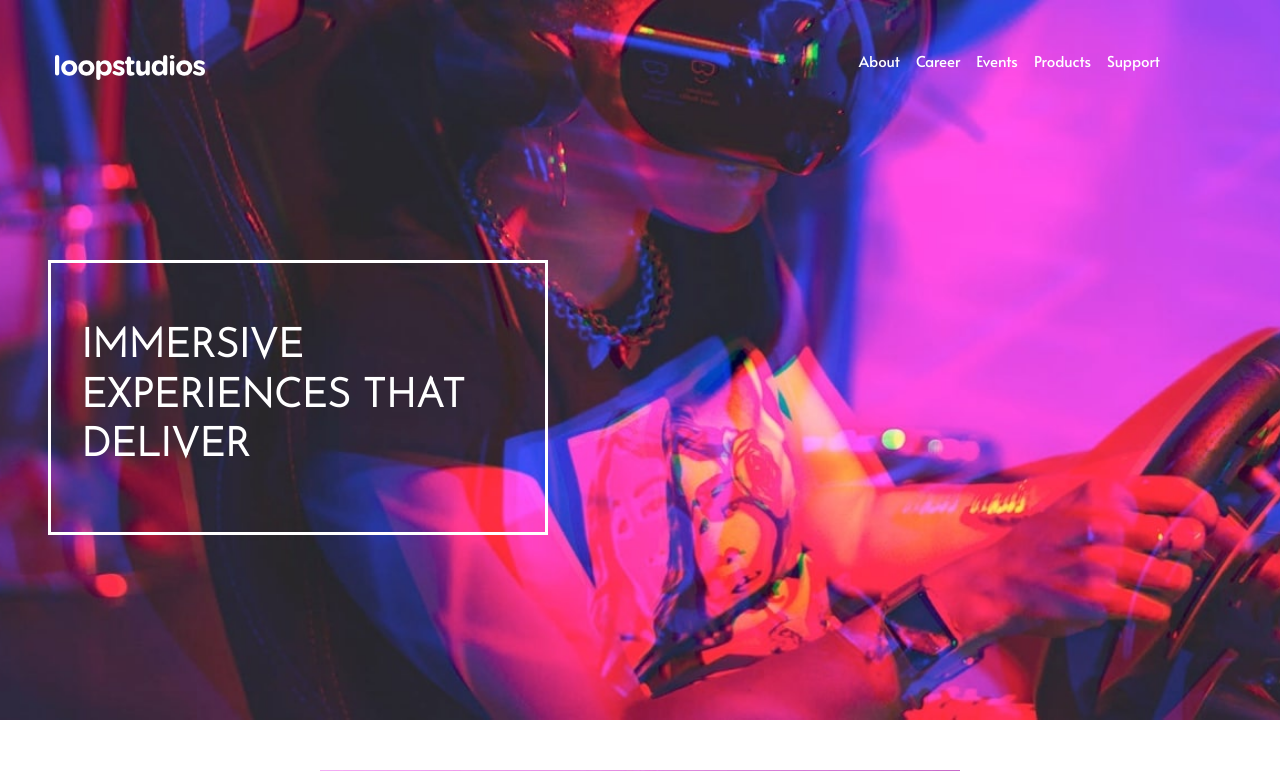
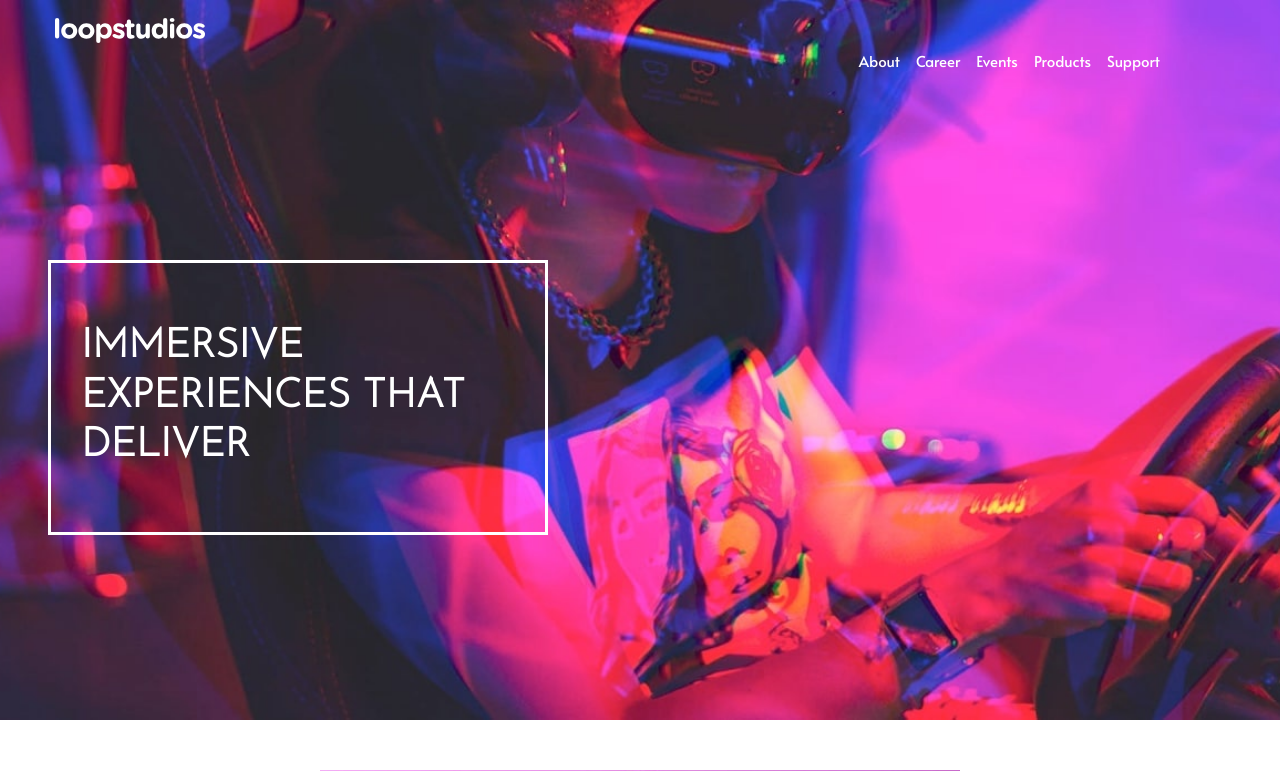
Before and after one commit to hussein-omaar/loopstudios, a React (Create React App) app: page / in a window 1280 px wide. Shown: the top 771 px of the page. Built offline with nearby package versions, Linux system fonts and the light colour scheme.

Commit message:
Deployed website

```diff
--- a/src/components/header.css
+++ b/src/components/header.css
@@ -3,7 +3,7 @@
   display: flex;
   justify-content: space-between;
   align-items: center;
-  padding: 55px 30px;
+  padding: 18px 30px;
   position: absolute;
   left: 0;
   right: 0;
```
